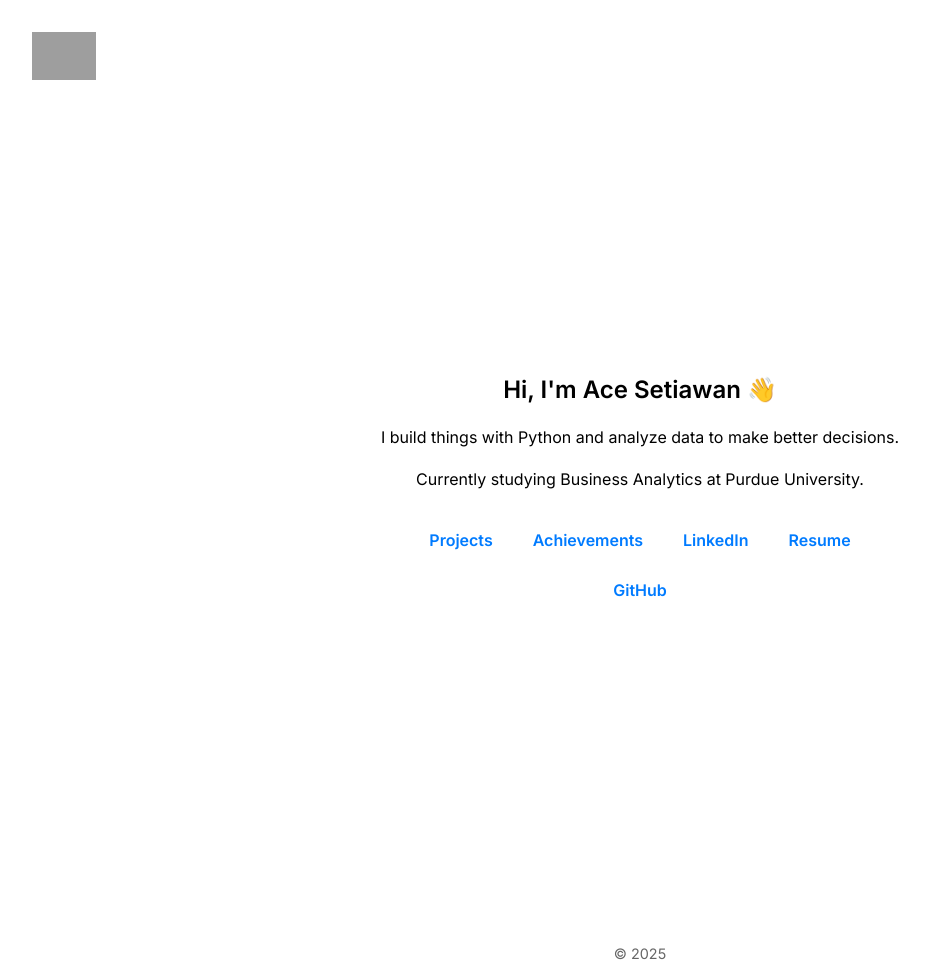
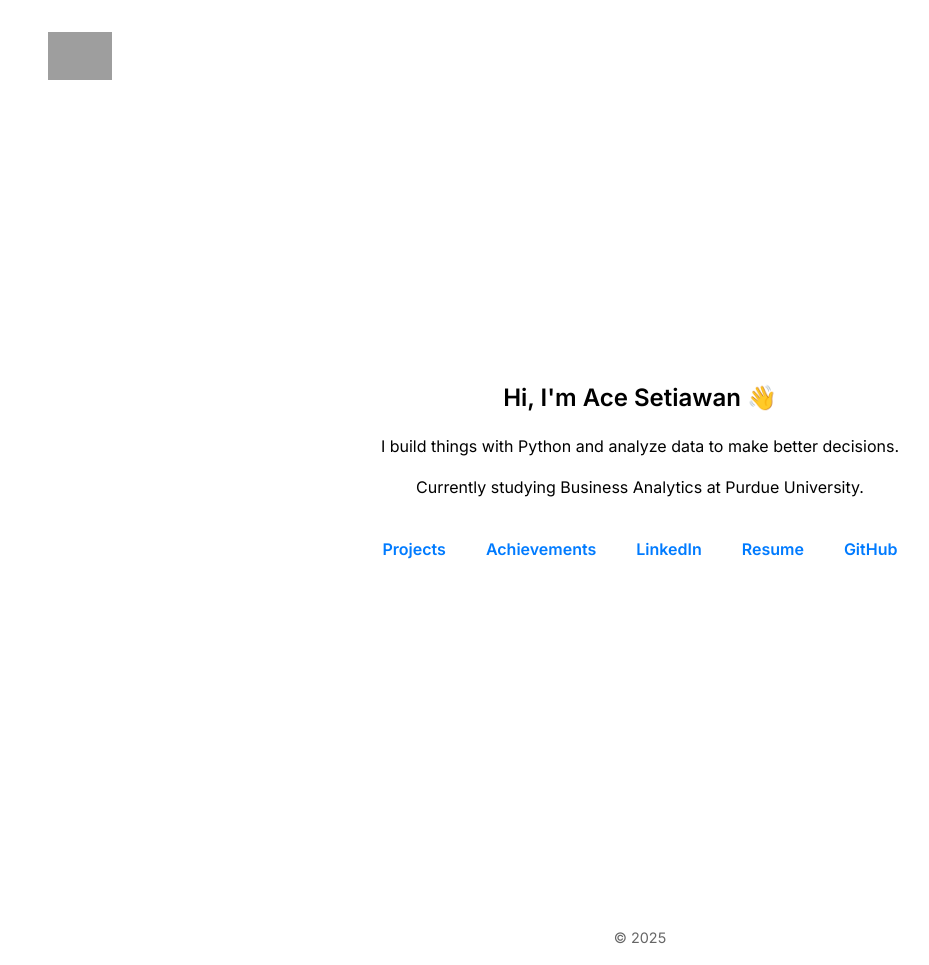
Before and after one commit to acepocalypse/acepocalypse.github.io, a Jekyll site: the page built from index.html, in a window 1280 px wide. Shown: the whole page, without its empty margins (0-929 px from the left). Built offline with Jekyll 4.4.1, drawn with Linux system fonts in a browser that asks for light colours; grey boxes are pictures that could not be loaded.

Commit message:
Refactor CSS: adjust body margin, header padding, and site-header navigation for improved layout and responsiveness

```diff
--- a/assets/css/style.css
+++ b/assets/css/style.css
@@ -10,8 +10,7 @@ html, body {
 }
 
 body {
-  max-width: 600px;
-  margin: 4rem auto;
+  margin: 0 auto;
   padding: 0 1rem;
 }
 
@@ -78,7 +77,6 @@ nav {
   display: flex;
   align-items: center;
   gap: 1.5rem;
-  margin-left: auto;
 }
 
 nav a {
@@ -95,7 +93,7 @@ nav a:hover {
 }
 
 .site-header nav {
-  margin-left: auto;
+  margin-left: 2rem;
 }
 
 .site-header nav a {
@@ -115,7 +113,9 @@ main {
 }
 
 header {
-  padding: 1rem;
+  padding: 1rem 2rem;
+  display: flex;
+  align-items: center;
 }
 
 footer {
@@ -137,17 +137,12 @@ li {
 
 
 /* === LOGO === */
-.site-header,
-.floating-logo {
+.site-header {
   display: flex;
   align-items: center;
-  background: #fff;
-  padding: 1rem;
-}
-
-.site-header {
   justify-content: flex-start;
   gap: 2rem;
+  background: #fff;
   position: sticky;
   top: 0;
   z-index: 1000;
@@ -219,7 +214,7 @@ li {
     gap: 1rem;
   }
 
-  nav {
+  .site-header nav {
     margin-left: 0;
   }
 }
```
